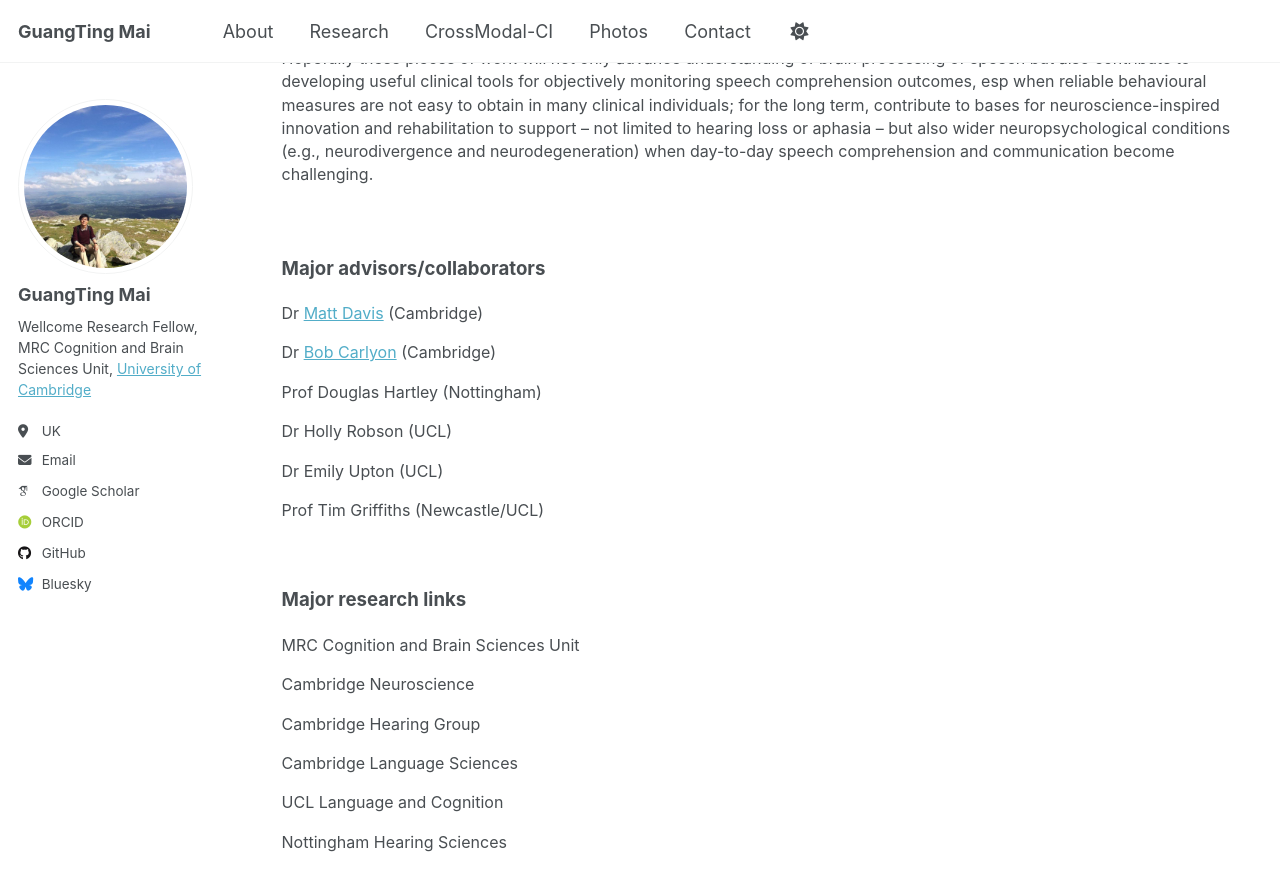
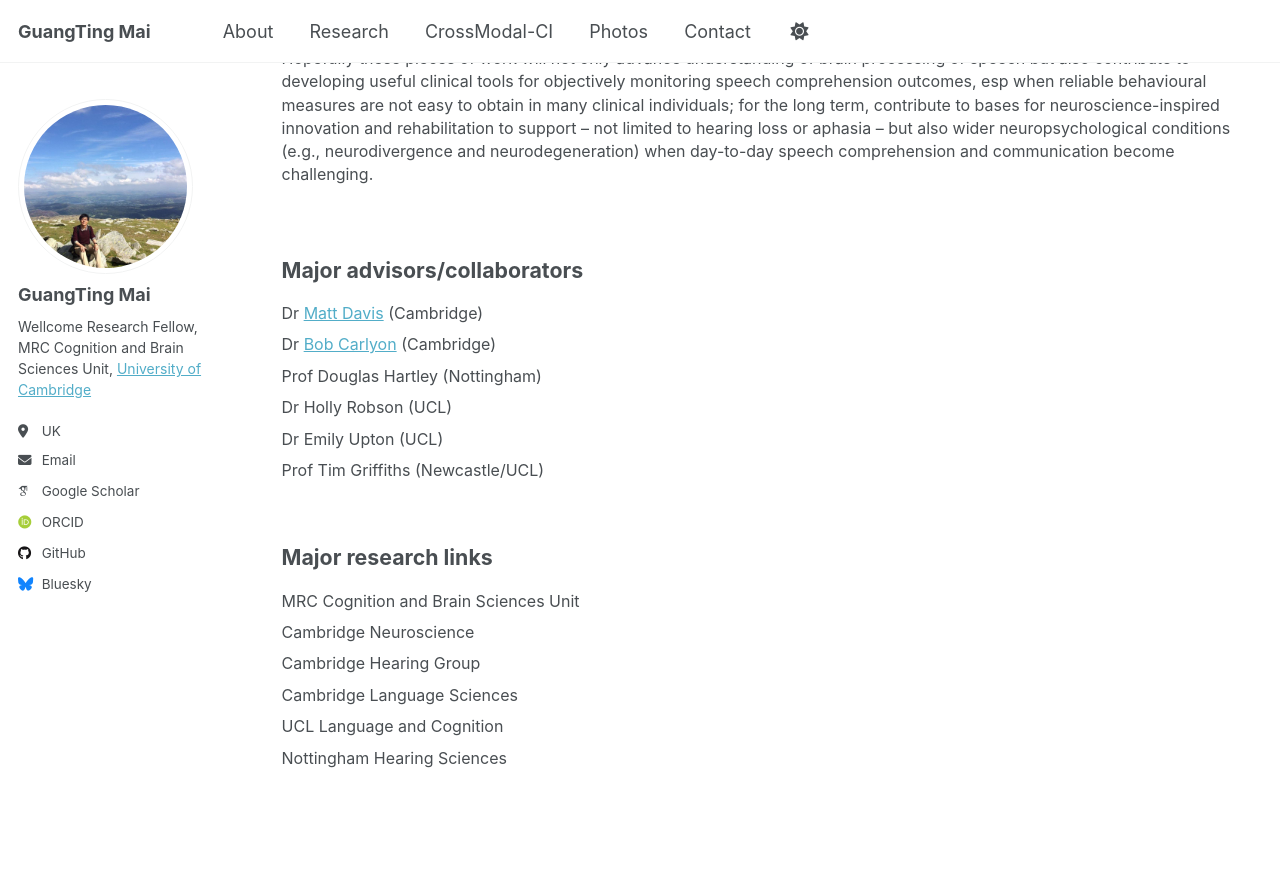
Before and after one commit to guangtingmai/guangtingmai.github.io, a Jekyll site: the page built from _pages/research.html, in a window 1280 px wide and 900 px high, scrolled down 549 px. Shown: the top 891 px of the window. Built offline with Jekyll 4.4.1, drawn with Linux system fonts in a browser that asks for light colours; some web fonts are replaced.

Commit message:
Update research.html

```diff
--- a/_pages/research.html
+++ b/_pages/research.html
@@ -27,19 +27,19 @@ author_profile: true
   challenging.</span></p>
 <br>
 
-<p><span style="font-size: 14pt;line-height: 1.45;display: block;margin-bottom: 0.18vh"><strong>Major advisors/collaborators</strong></span></p>
-<p><span style="font-size: 12pt;line-height: 1;display: block;margin-bottom: 0.05vh">Dr <a href="https://www.mrc-cbu.cam.ac.uk/people/matt.davis/">Matt Davis</a> (Cambridge)</span></p>
-<p><span style="font-size: 12pt;line-height: 1;display: block;margin-bottom: 0.05vh">Dr <a href="https://www.mrc-cbu.cam.ac.uk/people/bob.carlyon/">Bob Carlyon</a> (Cambridge)</span></p>
-<p><span style="font-size: 12pt;line-height: 1;display: block;margin-bottom: 0.05vh">Prof Douglas Hartley (Nottingham)</span></p>
-<p><span style="font-size: 12pt;line-height: 1;display: block;margin-bottom: 0.05vh">Dr Holly Robson (UCL)</span></p>
-<p><span style="font-size: 12pt;line-height: 1;display: block;margin-bottom: 0.05vh">Dr Emily Upton (UCL)</span></p>
-<p><span style="font-size: 12pt;line-height: 1;display: block;margin-bottom: 0.05vh">Prof Tim Griffiths (Newcastle/UCL)</span></p>
+<p><span style="font-size: 16pt;line-height: 1.45;display: block;margin-bottom: 0.18vh"><strong>Major advisors/collaborators</strong></span></p>
+<p><span style="font-size: 12pt;line-height: 0.5;display: block;margin-bottom: 0.05vh">Dr <a href="https://www.mrc-cbu.cam.ac.uk/people/matt.davis/">Matt Davis</a> (Cambridge)</span></p>
+<p><span style="font-size: 12pt;line-height: 0.5;display: block;margin-bottom: 0.05vh">Dr <a href="https://www.mrc-cbu.cam.ac.uk/people/bob.carlyon/">Bob Carlyon</a> (Cambridge)</span></p>
+<p><span style="font-size: 12pt;line-height: 0.5;display: block;margin-bottom: 0.05vh">Prof Douglas Hartley (Nottingham)</span></p>
+<p><span style="font-size: 12pt;line-height: 0.5;display: block;margin-bottom: 0.05vh">Dr Holly Robson (UCL)</span></p>
+<p><span style="font-size: 12pt;line-height: 0.5;display: block;margin-bottom: 0.05vh">Dr Emily Upton (UCL)</span></p>
+<p><span style="font-size: 12pt;line-height: 0.5;display: block;margin-bottom: 0.05vh">Prof Tim Griffiths (Newcastle/UCL)</span></p>
 <br>
 
-<p><span style="font-size: 14pt;line-height: 1.45;display: block;margin-bottom: 0.18vh"><strong>Major research links</strong></span></p>
-<p><span style="font-size: 12pt;line-height: 1;display: block;margin-bottom: 0.05vh">MRC Cognition and Brain Sciences Unit</span></p>
-<p><span style="font-size: 12pt;line-height: 1;display: block;margin-bottom: 0.05vh">Cambridge Neuroscience</span></p>
-<p><span style="font-size: 12pt;line-height: 1;display: block;margin-bottom: 0.05vh">Cambridge Hearing Group</span></p>
-<p><span style="font-size: 12pt;line-height: 1;display: block;margin-bottom: 0.05vh">Cambridge Language Sciences</span></p>
-<p><span style="font-size: 12pt;line-height: 1;display: block;margin-bottom: 0.05vh">UCL Language and Cognition</span></p>
-<p><span style="font-size: 12pt;line-height: 1;display: block;margin-bottom: 0.05vh">Nottingham Hearing Sciences</span></p>
+<p><span style="font-size: 16pt;line-height: 1.45;display: block;margin-bottom: 0.18vh"><strong>Major research links</strong></span></p>
+<p><span style="font-size: 12pt;line-height: 0.5;display: block;margin-bottom: 0.05vh">MRC Cognition and Brain Sciences Unit</span></p>
+<p><span style="font-size: 12pt;line-height: 0.5;display: block;margin-bottom: 0.05vh">Cambridge Neuroscience</span></p>
+<p><span style="font-size: 12pt;line-height: 0.5;display: block;margin-bottom: 0.05vh">Cambridge Hearing Group</span></p>
+<p><span style="font-size: 12pt;line-height: 0.5;display: block;margin-bottom: 0.05vh">Cambridge Language Sciences</span></p>
+<p><span style="font-size: 12pt;line-height: 0.5;display: block;margin-bottom: 0.05vh">UCL Language and Cognition</span></p>
+<p><span style="font-size: 12pt;line-height: 0.5;display: block;margin-bottom: 0.05vh">Nottingham Hearing Sciences</span></p>
```
